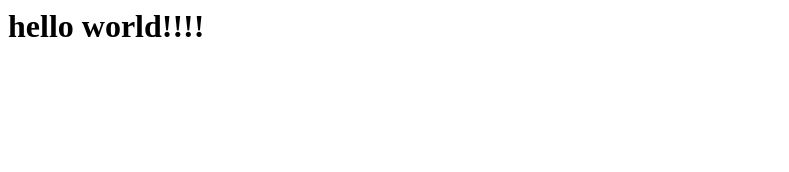
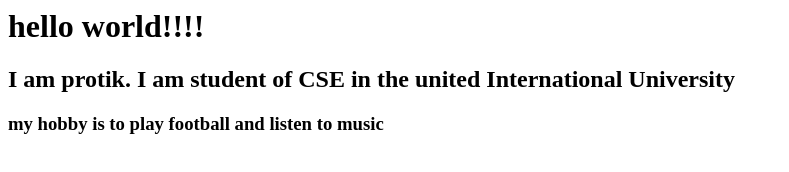
Before and after one commit to protikkanu/cse-project, a plain HTML site: page index.html in a window 1280 px wide. Shown: the whole page, without its empty margins (0-789 px from the left). Drawn offline with Linux system fonts and the light colour scheme.

Commit message:
Update index.html

```diff
--- a/index.html
+++ b/index.html
@@ -7,5 +7,7 @@
 
 <body>
 <h1>hello world!!!!</h1>
+ <h2> I am protik. I am student of CSE in the united International University</h2>
+ <h3> my hobby is to play football and listen to music</h3>
 </body>
 </html>
```
